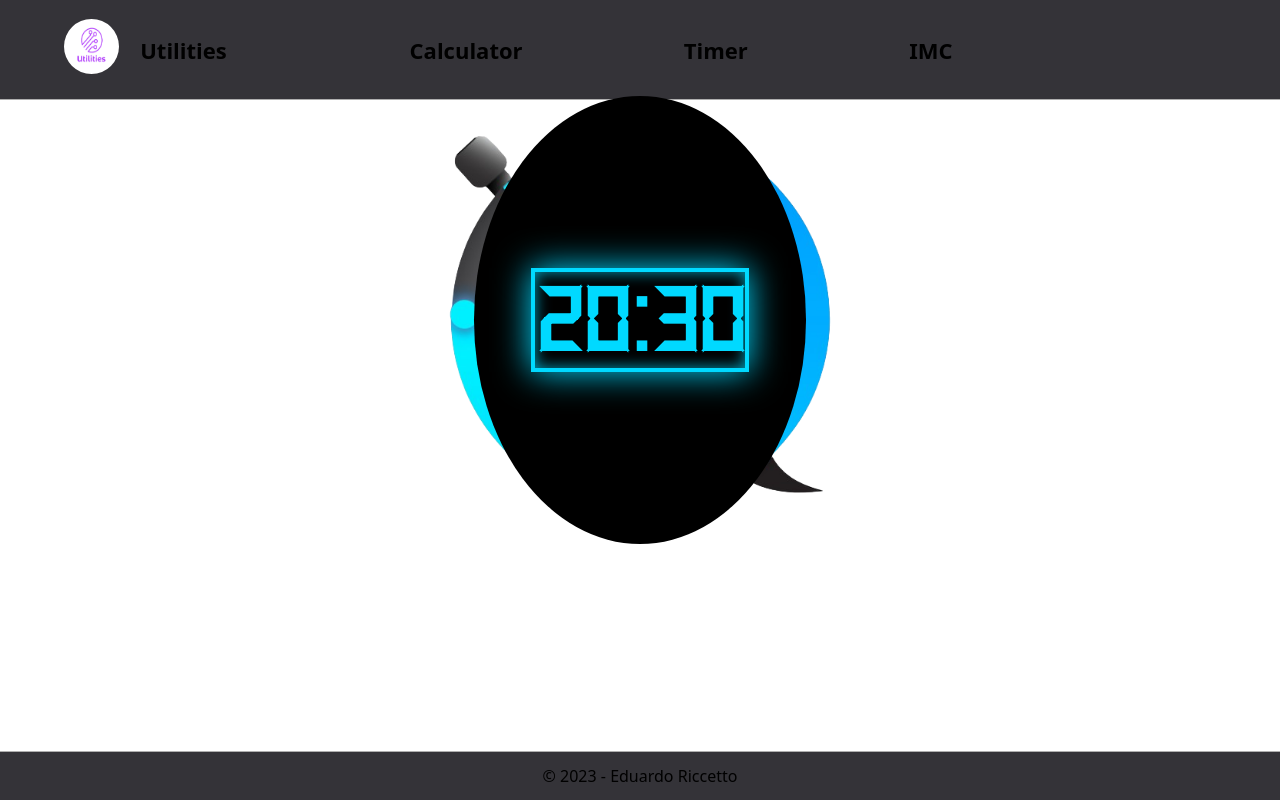
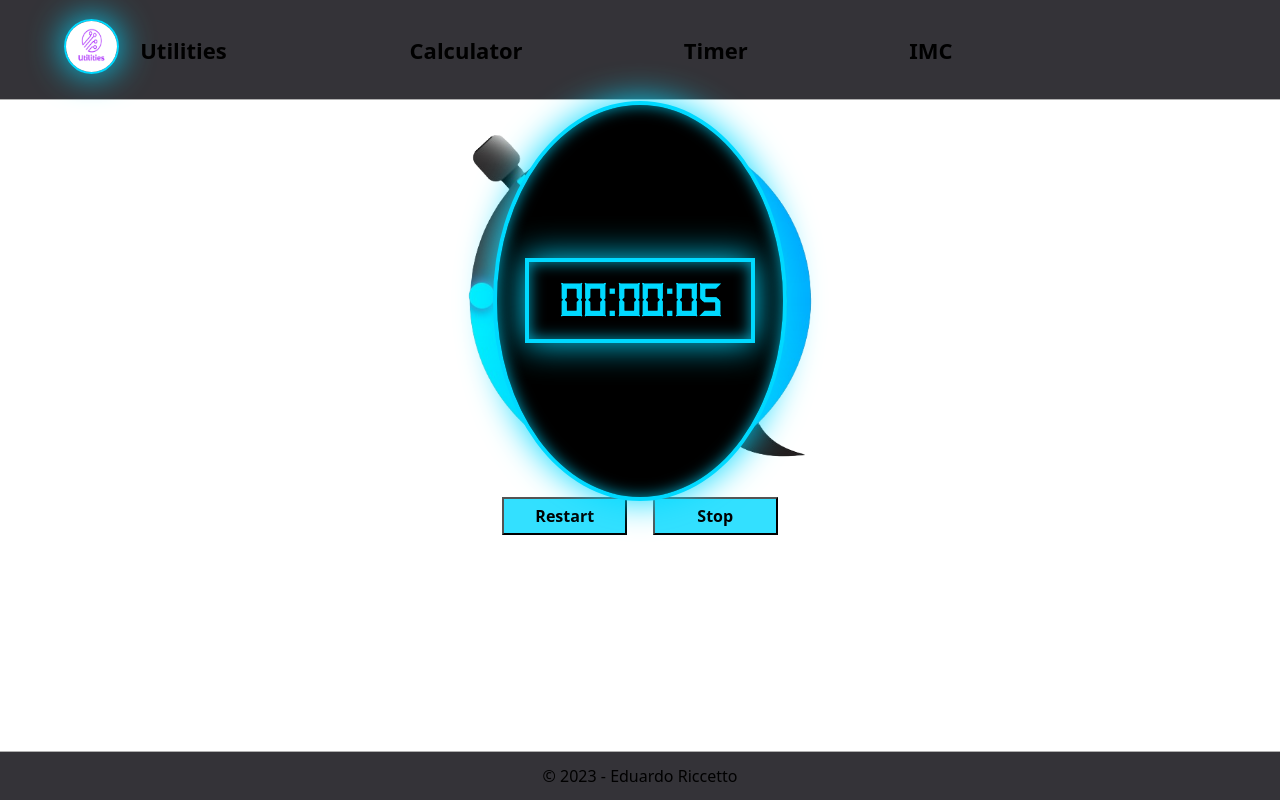
Before and after one commit to RiccettoDev/app-utilities, a Next.js app: page /timer in a window 1280 px wide. Built offline with nearby package versions, Linux system fonts and the light colour scheme.

Commit message:
[Utilities]-feat- update timer and design

```diff
--- a/src/components/Header/Header.module.scss
+++ b/src/components/Header/Header.module.scss
@@ -28,6 +28,9 @@
   width: 55px;
   height: 55px;
   border-radius: 50%;
+  border: 2px solid $colorTimer1-color;
+  color: $colorTimer1-color;
+  box-shadow: 0px 0px 35px $colorTimer1-color, 0px 0px 15px $colorTimer2-color inset;
 }
 
 .menu {
--- a/src/pages/Home.module.scss
+++ b/src/pages/Home.module.scss
@@ -23,4 +23,7 @@
   margin-bottom: 5%;
   border-radius: 50%;
   border: 3px solid $border-color;
+  border: 4px solid $colorTimer1-color;
+  color: $colorTimer1-color;
+  box-shadow: 0px 0px 35px $colorTimer1-color, 0px 0px 15px $colorTimer2-color inset;
 }
--- a/src/pages/timer/Timer.module.scss
+++ b/src/pages/timer/Timer.module.scss
@@ -9,28 +9,62 @@
 }
 
 .timerImage {
-  width: 30%;
-  height: 30%;
+  width: 27%;
+  height: 27%;
 }
 
 .circle {
   position: absolute;
-  width: 26%;
-  height: 56%;
+  width: 23%;
+  height: 50%;
   background-color: $displayTimer-color;
   border-radius: 50%;
+  border: 4px solid $colorTimer1-color;
+  color: $colorTimer1-color;
+  box-shadow: 0px 0px 35px $colorTimer1-color, 0px 0px 15px $colorTimer2-color inset;
   margin-top: 0.3%;
   display: flex;
   align-items: center;
   justify-content: center;
   text-align: center;
-  font-size: 48px;
 }
 
-.number {
-  font-family: 'DIGITAL';
+.containerNumber {
+  width: 80%;
+  padding: 5%;
   border: 4px solid $colorTimer1-color;
   color: $colorTimer1-color;
   box-shadow: 0px 0px 35px $colorTimer1-color, 0px 0px 15px $colorTimer2-color inset;
   text-shadow: 0px 0px 10px $colorTimer3-color, 0px 0px 3px $colorTimer1-color inset;
 }
+
+.number {
+  font-family: 'DIGITAL';
+  color: $colorTimer1-color;
+  font-size: 48px;
+}
+
+.containerButton {
+  display: flex;
+  justify-content: center;
+  margin: 1%;
+}
+
+.button {
+  margin: 1%;
+  width: 10%;
+  padding: 0.5%;
+  font-size: 16px;
+  font-weight: bold;
+  background-color: $colorTimer3-color;
+}
+
+.button:hover {
+  margin: 1%;
+  width: 10%;
+  padding: 0.5%;
+  font-size: 16px;
+  font-weight: bold;
+  background-color: $colorTimer3-color;
+  opacity: 80%;
+}
--- a/src/pages/timer/index.tsx
+++ b/src/pages/timer/index.tsx
@@ -1,3 +1,4 @@
+import React, { useState, useEffect } from "react"
 import LayoutPage from "@/components/LayoutPage"
 import Image from "next/image"
 import styles from './Timer.module.scss'
@@ -5,13 +6,55 @@ import styles from './Timer.module.scss'
 import TimerImage from '../../../public/assets/timer.png'
 
 export default function Timer() {
+  const [seconds, setSeconds] = useState(0);
+  const [minutes, setMinutes] = useState(0);
+  const [hours, setHours] = useState(0);
+
+  var timer: any;
+
+  useEffect(() => {
+    timer = setInterval(() => {
+      setSeconds(seconds+1);
+      if(seconds===59){
+        setMinutes(minutes+1);
+        setSeconds(0);
+      }
+      if(minutes===59){
+        setHours(hours+1);
+        setMinutes(0);
+      }
+    },1000)
+
+    return () => clearInterval(timer);
+  })
+
+  const stop = () => {
+    clearInterval(timer);
+  }
+
+  const restart = () => {
+    setSeconds(0);
+    setMinutes(0);
+    setHours(0);
+  }
+
   return(
     <LayoutPage>
       <div className={styles.container}>
         <Image src={TimerImage} alt="timer image" className={styles.timerImage}/>
         <div className={styles.circle}>
-          <h1 className={styles.number}>20:30</h1>
+          <div className={styles.containerNumber}>
+            <h1 className={styles.number}>
+              {hours<10? "0"+hours: hours}:
+              {minutes<10? "0"+minutes: minutes}:
+              {seconds<10? "0"+seconds: seconds}
+            </h1>
+          </div>
         </div>
+      </div>
+      <div className={styles.containerButton}>
+        <button className={styles.button} onClick={restart}>Restart</button>
+        <button className={styles.button} onClick={stop}>Stop</button>
       </div>
     </LayoutPage>
   )
```
Also changed, not shown: src/pages/calculator/Calculator.module.scss (+7 -4 lines).
